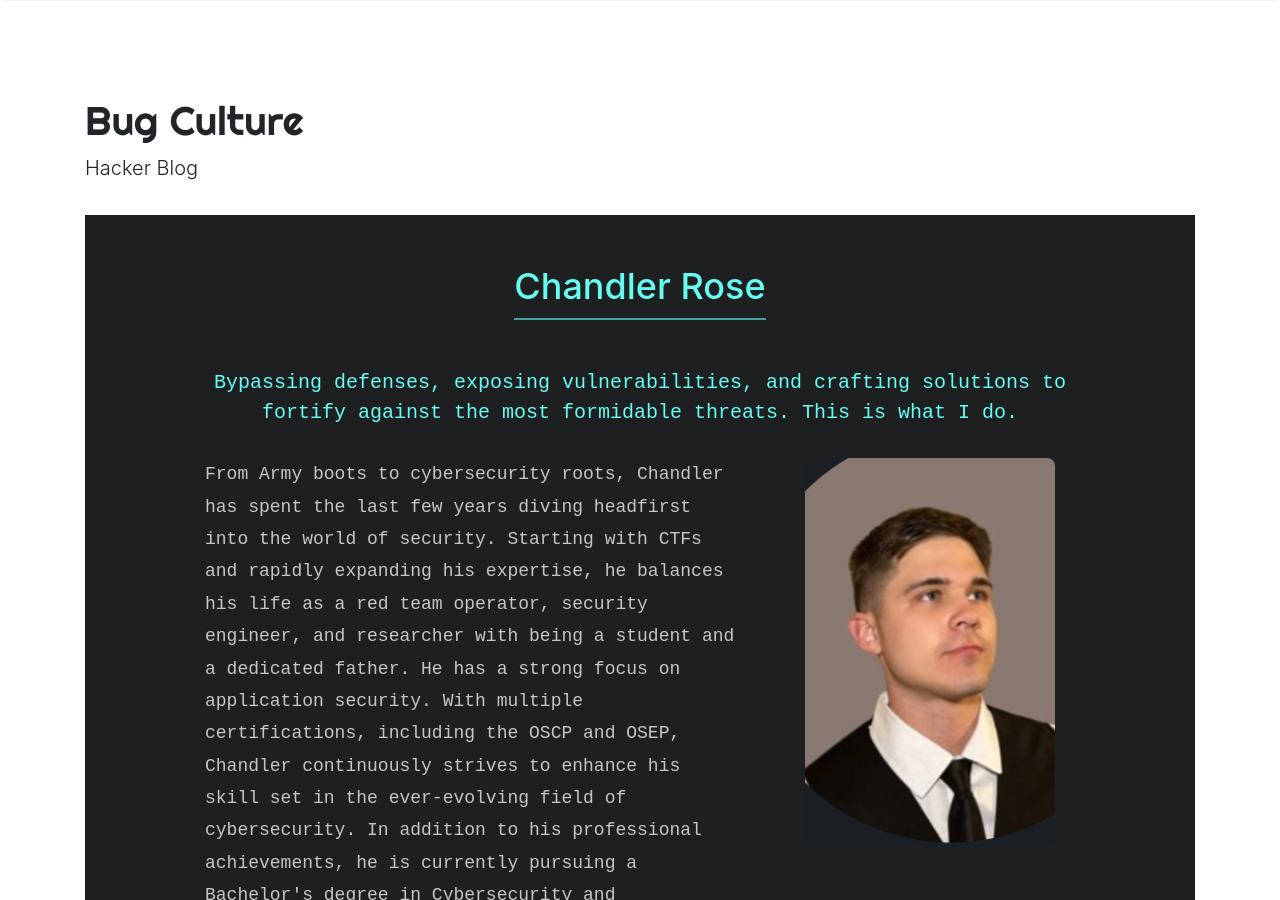
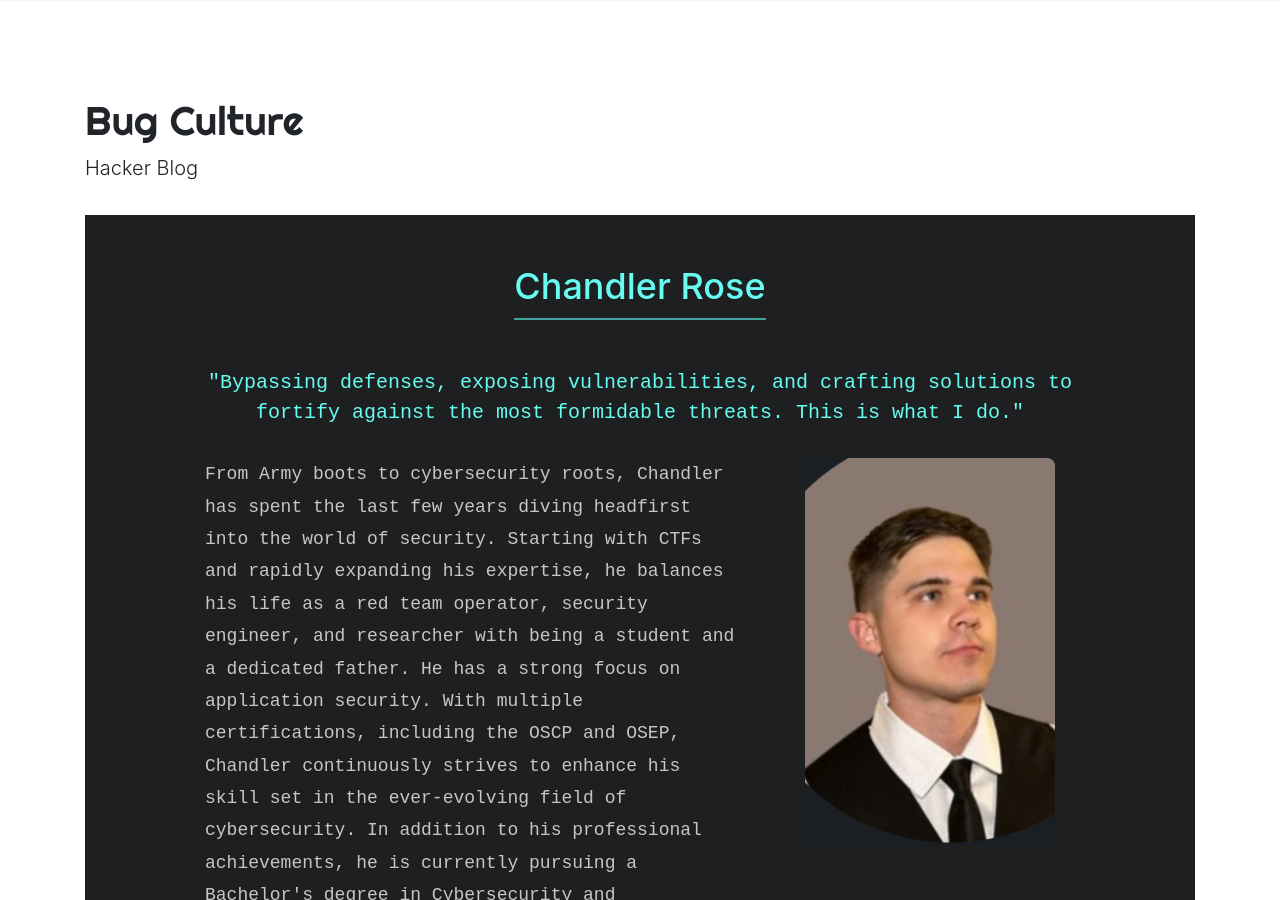
Before and after one commit to Turbul3nce/Turbul3nce.github.io, a Jekyll site: the page built from _pages/about.md, in a window 1280 px wide and 900 px high. Built offline with Jekyll 4.4.1, drawn with Linux system fonts in a browser that asks for light colours; nearby versions of some CDN libraries.

Commit message:
Update about.html

```diff
--- a/_layouts/about.html
+++ b/_layouts/about.html
@@ -10,7 +10,7 @@ layout: default
         </div>
 
         <div class="about-body">
-            <p class="about-intro">Bypassing defenses, exposing vulnerabilities, and crafting solutions to fortify against the most formidable threats. This is what I do.</p>
+            <p class="about-intro">"Bypassing defenses, exposing vulnerabilities, and crafting solutions to fortify against the most formidable threats. This is what I do."</p>
 
             <div class="about-content">
                 {{ content }}
```
